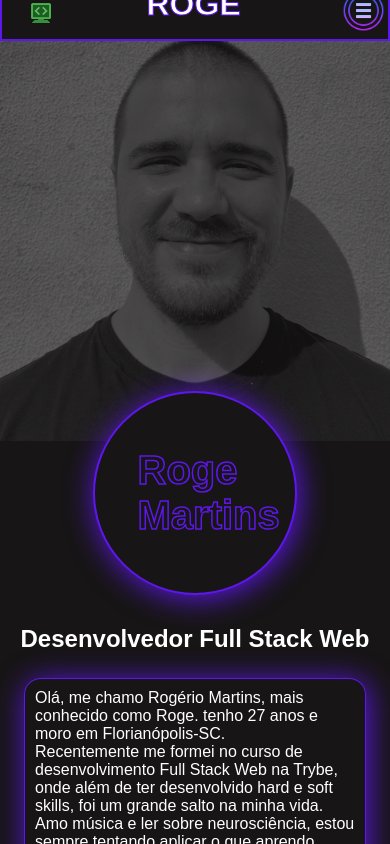
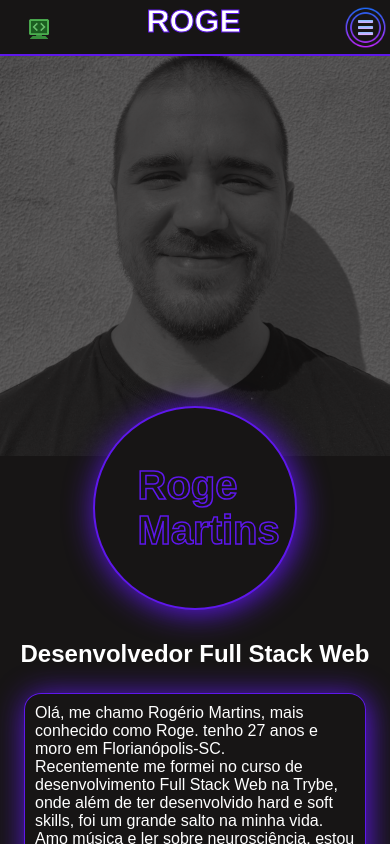
Before and after one commit to Oldroge/https-oldroge.github.io, a React (Create React App) app: page /about in a window 390 px wide. Shown: the top 844 px of the page. Built offline with nearby package versions, Linux system fonts and the light colour scheme.

Commit message:
style: overlay all header content in mobile screen too

```diff
--- a/src/components/Header/header.css
+++ b/src/components/Header/header.css
@@ -55,14 +55,19 @@
 
 @media screen and (max-width: 768px) {
     #header {
-        border: 2px solid #5E17EB;
+        display: flex;
+        flex-direction: column;
+        justify-content: center;
+        border-bottom: 2px solid #5E17EB;
         background-color: #171515;
         margin-top: -16px;
+        height: 70px;
     }
 
     .container {
         display: flex;
         justify-content: space-between;
+        margin-top: 20px;
     }
 
     .header-title {
```
